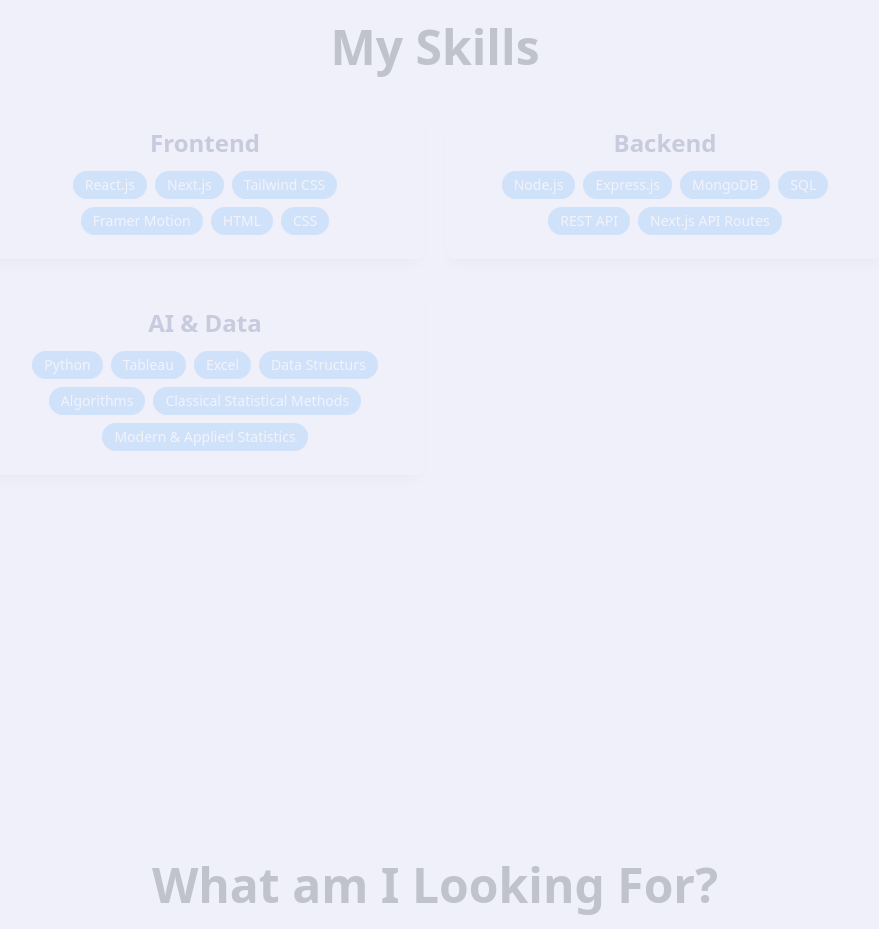
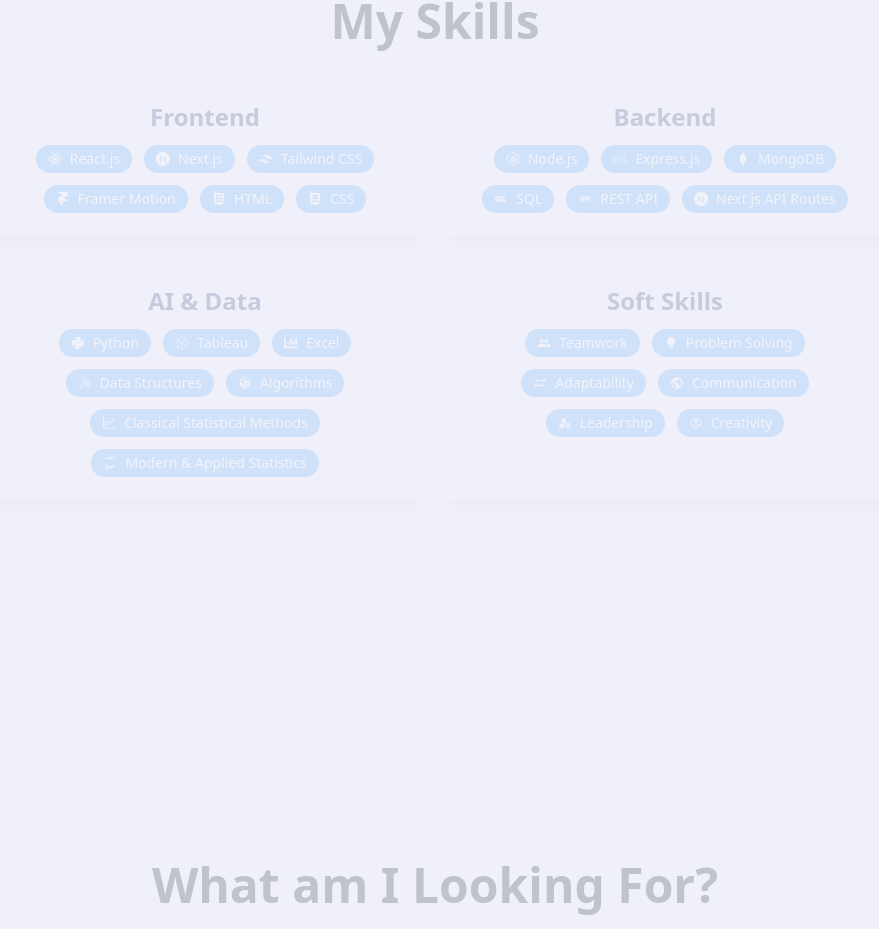
Before and after one commit to sapirtalk/portfolio-project, a React (Vite) app: page / in a window 1280 px wide. Shown: the part 2601-3530 px from the top of the page, without its empty margins (205-1084 px from the left). Built offline with nearby package versions, Linux system fonts and the light colour scheme; no server answers.

Commit message:
UI changes in skills added icons and soft skills

```diff
--- a/src/components/Skills.jsx
+++ b/src/components/Skills.jsx
@@ -1,23 +1,60 @@
 import { motion, useScroll, useTransform, useSpring } from "framer-motion";
 import { useRef } from "react";
+import { FaReact, FaNodeJs,  FaPython, FaHtml5, FaCss3Alt,  FaChartBar } from "react-icons/fa";
+import { SiNextdotjs, SiTailwindcss, SiFramer, SiExpress, SiMongodb,  SiTableau, SiJupyter } from "react-icons/si";
+import { MdPeople, MdLightbulb, MdSyncAlt, MdPublic, MdManageAccounts } from "react-icons/md";
+import { PiGraphLight } from "react-icons/pi";
+import { GiArtificialIntelligence } from "react-icons/gi";
+import { TbApi , TbSql  } from "react-icons/tb";
+import { LuChartSpline } from "react-icons/lu";
+import { LiaBrainSolid } from "react-icons/lia";
 
-// Skill categories and items
+// Skill categories and items with corresponding icons
 const skills = [
   {
     category: "Frontend",
-    items: ["React.js", "Next.js", "Tailwind CSS", "Framer Motion", "HTML", "CSS"],
+    items: [
+      { name: "React.js", icon: <FaReact /> },
+      { name: "Next.js", icon: <SiNextdotjs /> },
+      { name: "Tailwind CSS", icon: <SiTailwindcss /> },
+      { name: "Framer Motion", icon: <SiFramer /> },
+      { name: "HTML", icon: <FaHtml5 /> },
+      { name: "CSS", icon: <FaCss3Alt /> },
+    ],
   },
   {
     category: "Backend",
-    items: ["Node.js", "Express.js", "MongoDB", "SQL" , "REST API" , "Next.js API Routes"],
+    items: [
+      { name: "Node.js", icon: <FaNodeJs /> },
+      { name: "Express.js", icon: <SiExpress /> },
+      { name: "MongoDB", icon: <SiMongodb /> },
+      { name: "SQL", icon: <TbSql /> },
+      { name: "REST API", icon: <TbApi /> },
+      { name: "Next.js API Routes", icon: <SiNextdotjs /> },
+    ],
   },
-  // {
-  //   category: "DevOps & Tools",
-  //   items: ["Git", "Docker", "Kubernates" , "Postman" , "Jira" , "Jenkins"],
-  // },
   {
     category: "AI & Data",
-    items: ["Python" , "Tableau" , "Excel" , "Data Structurs", "Algorithms" , "Classical Statistical Methods" , "Modern & Applied Statistics" ],
+    items: [
+      { name: "Python", icon: <FaPython /> },
+      { name: "Tableau", icon: <SiTableau /> },
+      { name: "Excel", icon: <FaChartBar /> },
+      { name: "Data Structures", icon: <PiGraphLight /> },
+      { name: "Algorithms", icon: <GiArtificialIntelligence /> },
+      { name: "Classical Statistical Methods", icon: <LuChartSpline /> },
+      { name: "Modern & Applied Statistics", icon: <SiJupyter /> },
+    ],
+  },
+  {
+    category: "Soft Skills",
+    items: [
+      { name: "Teamwork", icon: <MdPeople /> },
+      { name: "Problem Solving", icon: <MdLightbulb /> },
+      { name: "Adaptability", icon: <MdSyncAlt /> },
+      { name: "Communication", icon: <MdPublic /> },
+      { name: "Leadership", icon: <MdManageAccounts /> },
+      { name: "Creativity", icon: <LiaBrainSolid /> },
+    ],
   },
 ];
 
@@ -25,7 +62,7 @@
   const ref = useRef(null);
   const { scrollYProgress } = useScroll({
     target: ref,
-    offset: ["-30% center", "30% center"], // Adjust fade-in and fade-out timing
+    offset: ["-30% center", "30% center"],
   });
 
   const opacity = useTransform(scrollYProgress, [0, 1], [0.2, 1]);
@@ -52,16 +89,16 @@
             whileInView={{ opacity: 1, y: 0 }}
             exit={{ opacity: 0, y: 50 }}
             transition={{ duration: 0.5, delay: index * 0.1 }}
-            viewport={{ once: false }} // Ensures animation happens every time
+            viewport={{ once: false }}
           >
             <h3 className="text-2xl font-semibold dark:text-primary text-primarylight mb-3">{skill.category}</h3>
-            <ul className="flex flex-wrap justify-center gap-2">
+            <ul className="flex flex-wrap justify-center gap-3">
               {skill.items.map((item, i) => (
                 <li
                   key={i}
-                  className="bg-primary text-white px-3 py-1 rounded-full text-sm font-medium hover:scale-105 dark:hover:bg-accent hover:bg-accentlight  transition duration-300 ease-in-out cursor-pointer"
+                  className="flex items-center space-x-2 bg-primary text-white px-3 py-1 rounded-full text-sm font-medium hover:scale-105 dark:hover:bg-accent hover:bg-accentlight transition duration-300 ease-in-out cursor-pointer"
                 >
-                  {item}
+                  {item.icon} <span>{item.name}</span>
                 </li>
               ))}
             </ul>
```
